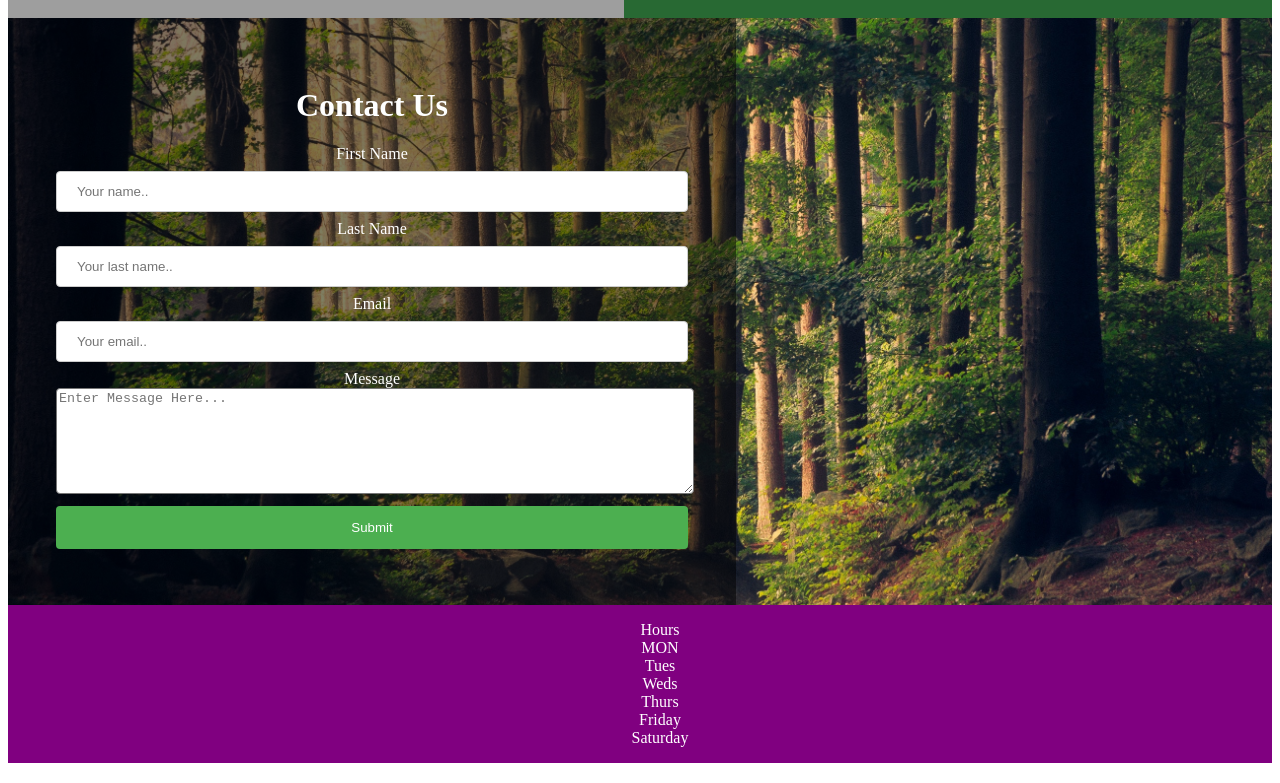
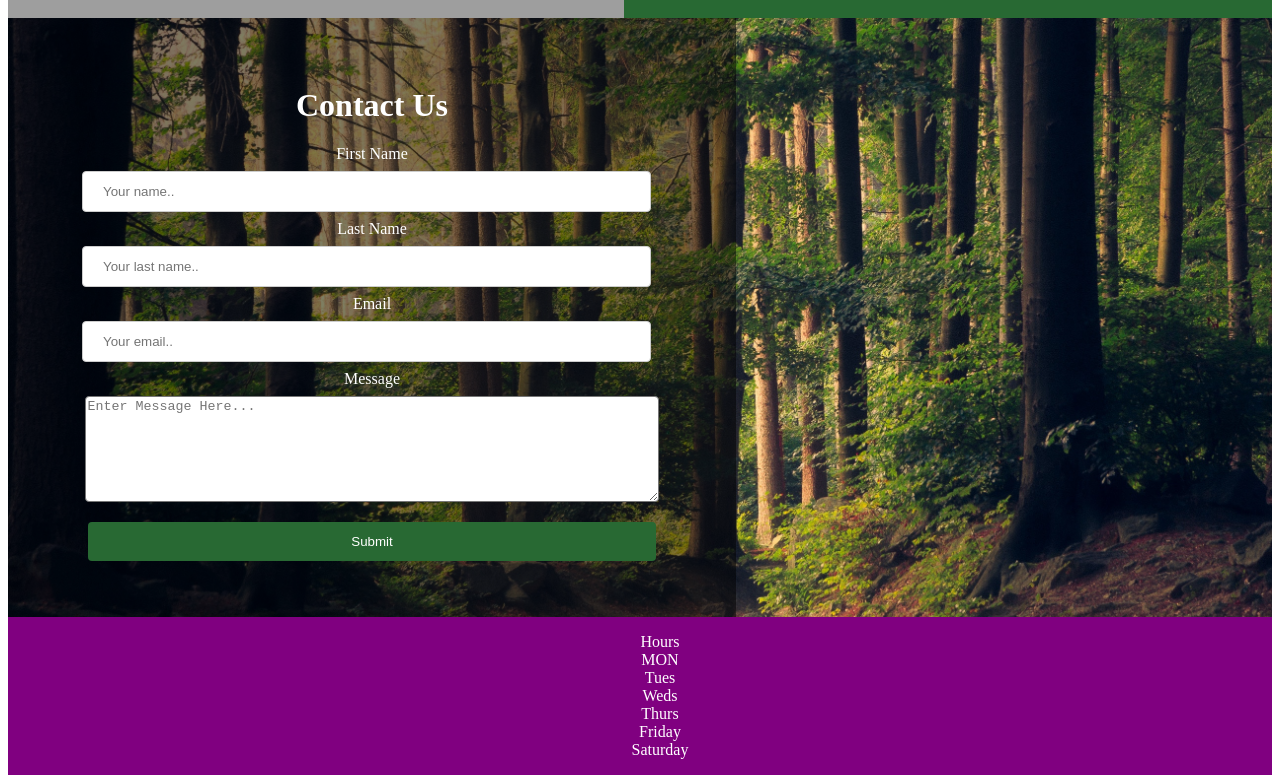
Before and after one commit to edringtondc/sanjuan, a React (Create React App) app: page / in a window 1280 px wide. Shown: the part 2199-2982 px from the top of the page. Built offline with nearby package versions, Linux system fonts and the light colour scheme; grey boxes are pictures that could not be loaded.

Commit message:
contact form sizing

```diff
--- a/src/Layout/Layout.js
+++ b/src/Layout/Layout.js
@@ -1,6 +1,6 @@
 import React, {Component } from "react";
 import Aux from "../hoc/Aux/Aux"
-import About from "../components/About/About"
+import Contact from "../components/Contact/Contact"
 import Main from "../components/Main/Main"
 import Toolbar from "../components/Navigation/Toolbar/Toolbar"
 import Team from "../components/Team/Team"
@@ -28,7 +28,7 @@
                 <ScheduleNow/>
                 <Testimonials/>
                 <Visit />
-                <About/>
+                <Contact/>
 
 
                 <Footer/>
--- a/src/components/About/About.js
+++ b/src/components/Contact/Contact.js
@@ -1,8 +1,8 @@
 import React from "react"
-import classes from "./about.module.css"
+import classes from "./contact.module.css"
 import Form from "../Form/Form"
 
-const ScheduleNow = () => {
+const Contact = () => {
 
   return (
     <div className={classes.scheduleBlock}>
@@ -23,4 +23,4 @@
   )
 }
 
-export default ScheduleNow;
+export default Contact;
--- a/src/components/About/about.module.css
+++ b/src/components/Contact/contact.module.css
@@ -25,4 +25,5 @@
     background-color: rgba(0,0,0,0.5);
     padding: 3rem 3rem;
 
+
 }
--- a/src/components/Form/Form.module.css
+++ b/src/components/Form/Form.module.css
@@ -1,16 +1,16 @@
 input[type=text], select {
-    width: 100%;
+    width: 90%;
     padding: 12px 20px;
-    margin: 8px 0;
+    margin: 8px 26px;
     display: block;
     border: 1px solid #ccc;
     border-radius: 4px;
     box-sizing: border-box;
   }
   input[type=email], select {
-    width: 100%;
+    width: 90%;
     padding: 12px 20px;
-    margin: 8px 0;
+    margin: 8px 26px;
     display: block;
     border: 1px solid #ccc;
     border-radius: 4px;
@@ -18,11 +18,11 @@
   }
 
   input[type=submit] {
-    width: 100%;
-    background-color: #4CAF50;
+    width: 90%;
+    background-color: #286933;
     color: white;
-    padding: 14px 20px;
-    margin: 8px 0;
+    padding: 12px 20px;
+    margin: 8px 26px;
     border: none;
     border-radius: 4px;
     cursor: pointer;
@@ -30,11 +30,14 @@
 
   input[type=submit]:hover {
     background-color: #45a049;
+
+
   }
   textarea {
-    width: 100%;
+    width: 90%;
     min-height: 100px;
     border-radius: 4px;
+    margin: 8px 20px;
   }
 
   div.container {
```
